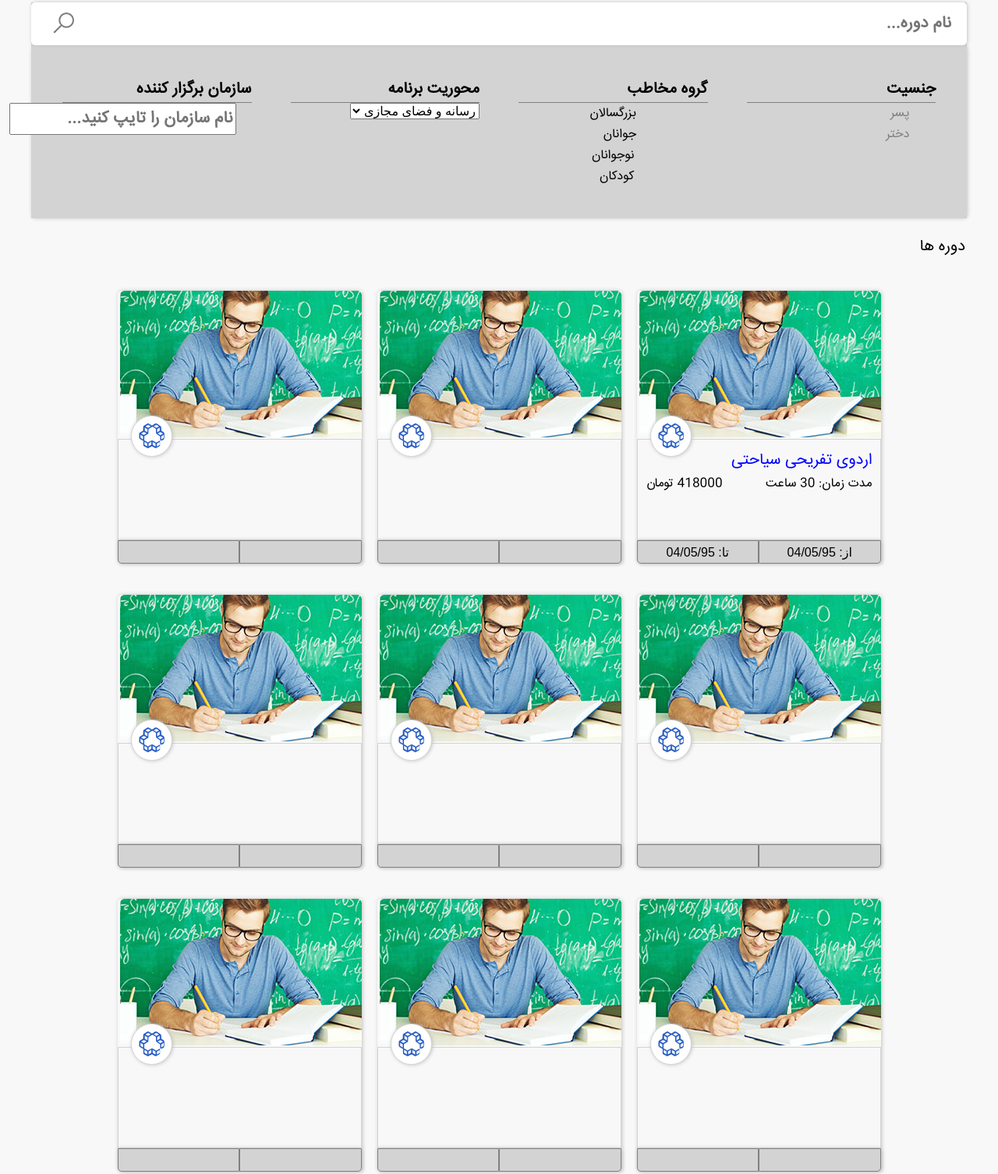
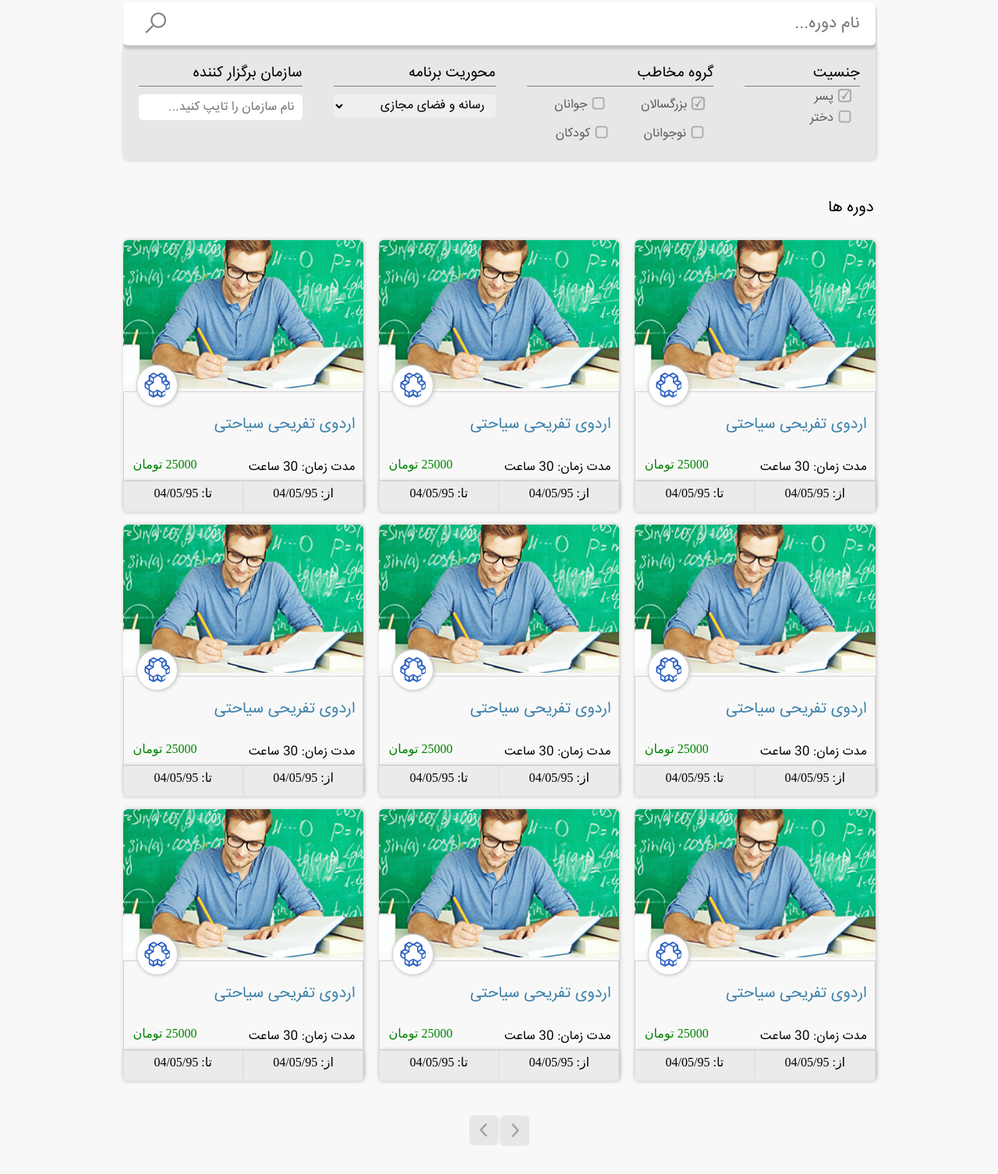
Before and after one commit to roshan50/QomFaraghat, a plain HTML site: page index.html in a window 1280 px wide. Shown: the part 405-1911 px from the top of the page at 78% size. Drawn offline with Linux system fonts and the light colour scheme; files that its build step writes are made by us from their sources.

Commit message:
search and course styles

```diff
--- a/index.html
+++ b/index.html
@@ -52,11 +52,11 @@
 									جنسیت
 								</div>
 								<div class="search--radio">
-									<input id="m1" type="radio" name="gender" value="male" checked />
-									<label for="m1"><span></span> پسر</label>
+									<input id="male" type="radio" name="gender" value="male" checked />
+									<label for="male"><span></span> پسر</label>
 									<br>
-	  							<input id="m2" type="radio" name="gender" value="female">
-									<label for="m2"><span></span> دختر</label>
+	  							<input id="female" type="radio" name="gender" value="female">
+									<label for="female"><span></span> دختر</label>
 									<br>
 								</div>
 							</div>
@@ -64,14 +64,18 @@
 								<div class="search--inner-title">
 									گروه مخاطب
 								</div>
-								<div class="search--radio">
+								<div class="search--radio search--radio__audiance">
 									<div class="radio--row">
-										<input type="radio" name="audiance" value="male" checked> بزرگسالان<br>
-	  								<input type="radio" name="audiance" value="female"> جوانان<br>
+										<input id="adults" type="radio" name="audiance" value="adults" checked/>
+										<label for="adults"><span></span> بزرگسالان</label>
+	  								<input id="youngs" type="radio" name="audiance" value="youngs"/>
+										<label for="youngs"><span></span> جوانان</label>
 									</div>
 									<div class="radio--row">
-										<input type="radio" name="audiance" value="male" checked> نوجوانان<br>
-	  								<input type="radio" name="audiance" value="female"> کودکان<br>
+										<input id="youths" type="radio" name="audiance" value="youths"/>
+										<label for="youths"><span></span> نوجوانان</label>
+	  								<input id="children" type="radio" name="audiance" value="children"/>
+										<label for="children"><span></span>  کودکان</label>
 									</div>
 								</div>
 							</div>
@@ -79,11 +83,11 @@
 								<div class="search--inner-title">
 									محوریت برنامه
 								</div>
-								<div class="search--select">
-									<select>
+								<div class="search--plan--select">
+									<select name="plan" class="search--select">
 									 	<option value="media">رسانه و فضای مجازی</option>
-									 	<option value="saab">Saab</option>
-									 	<option value="audi">Audi</option>
+									 	<option value="saab">پلن 1</option>
+									 	<option value="audi">پلن 2</option>
 									</select>
 								</div>
 							</div>
@@ -91,8 +95,8 @@
 								<div class="search--inner-title">
 									سازمان برگزار کننده
 								</div>
-								<div class="search--input">
-									<input type="text" name="organ" value="" placeholder="نام سازمان را تایپ کنید...">
+								<div class="search--input-parent">
+									<input class="search--input__organ" type="text" name="organ" value="" placeholder="نام سازمان را تایپ کنید...">
 								</div>
 							</div>
 						</div>
@@ -103,14 +107,14 @@
 				<div class="terms--title">دوره ها</div>
 				<div class="terms--contents">
 					<div class="terms--contents--item">
-						<div class="box--img">
-							<img src="./_assets/imgs/item.jpg" alt="course">
+						<div class="box--img__div">
+							<img class="box--img" src="./_assets/imgs/item.jpg" alt="course">
 						</div>
 						<div class="box--content">
 							<div class="box--content--title">اردوی تفریحی سیاحتی</div>
 							<div class="box--content--time-cost">
 								<div class="box--content--time">مدت زمان: 30 ساعت</div>
-								<div class="box--content--cost">418000 تومان</div>
+								<div class="box--content--cost">25000 تومان</div>
 							</div>
 						</div>
 						<div class="box--date">
@@ -122,136 +126,152 @@
 						</div>
 					</div>
 					<div class="terms--contents--item">
-						<div class="box--img">
-							<img src="./_assets/imgs/item.jpg" alt="course">
+						<div class="box--img__div">
+							<img class="box--img" src="./_assets/imgs/item.jpg" alt="course">
 						</div>
 						<div class="box--content">
-							<div class="box--content--title"></div>
-							<div class="box--content--time"></div>
-							<div class="box--content--cost"></div>
+							<div class="box--content--title">اردوی تفریحی سیاحتی</div>
+							<div class="box--content--time-cost">
+								<div class="box--content--time">مدت زمان: 30 ساعت</div>
+								<div class="box--content--cost">25000 تومان</div>
+							</div>
 						</div>
 						<div class="box--date">
-							<div class="box--date__start"></div>
-							<div class="box--date__end"></div>
+							<div class="box--date__start"> از: 04/05/95</div>
+							<div class="box--date__end">تا: 04/05/95</div>
 						</div>
 						<div class="box--logo">
 							<img src="./_assets/imgs/box-logo.png" alt="" class="box--logo--img">
 						</div>
 					</div>
 					<div class="terms--contents--item">
-						<div class="box--img">
-							<img src="./_assets/imgs/item.jpg" alt="course">
+						<div class="box--img__div">
+							<img class="box--img" src="./_assets/imgs/item.jpg" alt="course">
 						</div>
 						<div class="box--content">
-							<div class="box--content--title"></div>
-							<div class="box--content--time"></div>
-							<div class="box--content--cost"></div>
+							<div class="box--content--title">اردوی تفریحی سیاحتی</div>
+							<div class="box--content--time-cost">
+								<div class="box--content--time">مدت زمان: 30 ساعت</div>
+								<div class="box--content--cost">25000 تومان</div>
+							</div>
 						</div>
 						<div class="box--date">
-							<div class="box--date__start"></div>
-							<div class="box--date__end"></div>
+							<div class="box--date__start"> از: 04/05/95</div>
+							<div class="box--date__end">تا: 04/05/95</div>
 						</div>
 						<div class="box--logo">
 							<img src="./_assets/imgs/box-logo.png" alt="" class="box--logo--img">
 						</div>
 					</div>
 					<div class="terms--contents--item">
-						<div class="box--img">
-							<img src="./_assets/imgs/item.jpg" alt="course">
+						<div class="box--img__div">
+							<img class="box--img" src="./_assets/imgs/item.jpg" alt="course">
 						</div>
 						<div class="box--content">
-							<div class="box--content--title"></div>
-							<div class="box--content--time"></div>
-							<div class="box--content--cost"></div>
+							<div class="box--content--title">اردوی تفریحی سیاحتی</div>
+							<div class="box--content--time-cost">
+								<div class="box--content--time">مدت زمان: 30 ساعت</div>
+								<div class="box--content--cost">25000 تومان</div>
+							</div>
 						</div>
 						<div class="box--date">
-							<div class="box--date__start"></div>
-							<div class="box--date__end"></div>
+							<div class="box--date__start"> از: 04/05/95</div>
+							<div class="box--date__end">تا: 04/05/95</div>
 						</div>
 						<div class="box--logo">
 							<img src="./_assets/imgs/box-logo.png" alt="" class="box--logo--img">
 						</div>
 					</div>
 					<div class="terms--contents--item">
-						<div class="box--img">
-							<img src="./_assets/imgs/item.jpg" alt="course">
+						<div class="box--img__div">
+							<img class="box--img" src="./_assets/imgs/item.jpg" alt="course">
 						</div>
 						<div class="box--content">
-							<div class="box--content--title"></div>
-							<div class="box--content--time"></div>
-							<div class="box--content--cost"></div>
+							<div class="box--content--title">اردوی تفریحی سیاحتی</div>
+							<div class="box--content--time-cost">
+								<div class="box--content--time">مدت زمان: 30 ساعت</div>
+								<div class="box--content--cost">25000 تومان</div>
+							</div>
 						</div>
 						<div class="box--date">
-							<div class="box--date__start"></div>
-							<div class="box--date__end"></div>
+							<div class="box--date__start"> از: 04/05/95</div>
+							<div class="box--date__end">تا: 04/05/95</div>
 						</div>
 						<div class="box--logo">
 							<img src="./_assets/imgs/box-logo.png" alt="" class="box--logo--img">
 						</div>
 					</div>
 					<div class="terms--contents--item">
-						<div class="box--img">
-							<img src="./_assets/imgs/item.jpg" alt="course">
+						<div class="box--img__div">
+							<img class="box--img" src="./_assets/imgs/item.jpg" alt="course">
 						</div>
 						<div class="box--content">
-							<div class="box--content--title"></div>
-							<div class="box--content--time"></div>
-							<div class="box--content--cost"></div>
+							<div class="box--content--title">اردوی تفریحی سیاحتی</div>
+							<div class="box--content--time-cost">
+								<div class="box--content--time">مدت زمان: 30 ساعت</div>
+								<div class="box--content--cost">25000 تومان</div>
+							</div>
 						</div>
 						<div class="box--date">
-							<div class="box--date__start"></div>
-							<div class="box--date__end"></div>
+							<div class="box--date__start"> از: 04/05/95</div>
+							<div class="box--date__end">تا: 04/05/95</div>
 						</div>
 						<div class="box--logo">
 							<img src="./_assets/imgs/box-logo.png" alt="" class="box--logo--img">
 						</div>
 					</div>
 					<div class="terms--contents--item">
-						<div class="box--img">
-							<img src="./_assets/imgs/item.jpg" alt="course">
+						<div class="box--img__div">
+							<img class="box--img" src="./_assets/imgs/item.jpg" alt="course">
 						</div>
 						<div class="box--content">
-							<div class="box--content--title"></div>
-							<div class="box--content--time"></div>
-							<div class="box--content--cost"></div>
+							<div class="box--content--title">اردوی تفریحی سیاحتی</div>
+							<div class="box--content--time-cost">
+								<div class="box--content--time">مدت زمان: 30 ساعت</div>
+								<div class="box--content--cost">25000 تومان</div>
+							</div>
 						</div>
 						<div class="box--date">
-							<div class="box--date__start"></div>
-							<div class="box--date__end"></div>
+							<div class="box--date__start"> از: 04/05/95</div>
+							<div class="box--date__end">تا: 04/05/95</div>
 						</div>
 						<div class="box--logo">
 							<img src="./_assets/imgs/box-logo.png" alt="" class="box--logo--img">
 						</div>
 					</div>
 					<div class="terms--contents--item">
-						<div class="box--img">
-							<img src="./_assets/imgs/item.jpg" alt="course">
+						<div class="box--img__div">
+							<img class="box--img" src="./_assets/imgs/item.jpg" alt="course">
 						</div>
 						<div class="box--content">
-							<div class="box--content--title"></div>
-							<div class="box--content--time"></div>
-							<div class="box--content--cost"></div>
+							<div class="box--content--title">اردوی تفریحی سیاحتی</div>
+							<div class="box--content--time-cost">
+								<div class="box--content--time">مدت زمان: 30 ساعت</div>
+								<div class="box--content--cost">25000 تومان</div>
+							</div>
 						</div>
 						<div class="box--date">
-							<div class="box--date__start"></div>
-							<div class="box--date__end"></div>
+							<div class="box--date__start"> از: 04/05/95</div>
+							<div class="box--date__end">تا: 04/05/95</div>
 						</div>
 						<div class="box--logo">
 							<img src="./_assets/imgs/box-logo.png" alt="" class="box--logo--img">
 						</div>
 					</div>
 					<div class="terms--contents--item">
-						<div class="box--img">
-							<img src="./_assets/imgs/item.jpg" alt="course">
+						<div class="box--img__div">
+							<img class="box--img" src="./_assets/imgs/item.jpg" alt="course">
 						</div>
 						<div class="box--content">
-							<div class="box--content--title"></div>
-							<div class="box--content--time"></div>
-							<div class="box--content--cost"></div>
+							<div class="box--content--title">اردوی تفریحی سیاحتی</div>
+							<div class="box--content--time-cost">
+								<div class="box--content--time">مدت زمان: 30 ساعت</div>
+								<div class="box--content--cost">25000 تومان</div>
+							</div>
 						</div>
 						<div class="box--date">
-							<div class="box--date__start"></div>
-							<div class="box--date__end"></div>
+							<div class="box--date__start"> از: 04/05/95</div>
+							<div class="box--date__end">تا: 04/05/95</div>
 						</div>
 						<div class="box--logo">
 							<img src="./_assets/imgs/box-logo.png" alt="" class="box--logo--img">
@@ -270,7 +290,7 @@
 			<div class="permission">
 				<div class="permission--content">
 					<p>
-
+لورم ایپسوم متن ساختگی با تولید سادگی نامفهوم از صنعت چاپ و با استفاده از طراحان گرافیک است. چاپگرها و متون بلکه روزنامه و مجله در ستون و سطرآنچنان که لازم است و برای شرایط فعلی تکنولوژی مورد نیاز و کاربردهای متنوع با هدف بهبود ابزارهای کاربردی می باشد. کتابهای زیادی در شصت و سه درصد گذشته، حال و آینده شناخت فراوان جامعه و متخصصان را می طلبد تا با نرم افزارها شناخت بیشتری را برای طراحان رایانه ای علی الخصوص طراحان خلاقی و فرهنگ پیشرو در زبان فارسی ایجاد کرد. در این صورت می توان امید داشت که تمام و دشواری موجود در ارائه راهکارها و شرایط سخت تایپ به پایان رسد وزمان مورد نیاز شامل حروفچینی دستاوردهای اصلی و جوابگوی سوالات پیوسته اهل دنیای موجود طراحی اساسا مورد استفاده قرار گیرد.
 					</p>
 				</div>
 				<div class="permission--logo">
--- a/style.css
+++ b/style.css
@@ -107,11 +107,12 @@ header{
 	/*border: 1px solid purple;*/
 }
 .wraper{
-	width: 1200px;
+	width: 965px;
 }
 .search{
 	/*border: 1px solid red;*/
-	background-color: lightgray;
+	background-color: #e7e7e7;
+	border-radius: 5px;
 }
 .search--top-bar{
 	display: flex;
@@ -119,7 +120,7 @@ header{
 }
 .search--input__div{
 	width: 100%;
-	box-shadow: 1px 0px 5px #c2c2c2;
+	box-shadow: 1px 5px 3px #c2c2c2;
 	border-radius: 5px;
 }
 .search--input{
@@ -131,7 +132,7 @@ header{
 	padding-right: 20px;
 	font-family: iransans;
 	font-size: 21px;
-	font-weight: 700;
+	font-weight: 500;
 }
 .search--icon{
 	position: absolute;
@@ -148,7 +149,7 @@ header{
 }
 .search--inner-content{
 	display: inline-flex;
-	padding: 15px;
+	/*padding: 15px;*/
 	box-shadow: 1px 0px 5px #c2c2c2;
 	border-radius: 5px;
 	width: 100%;
@@ -156,15 +157,18 @@ header{
 .search--inner-title{
 	border-bottom: 1px solid gray;
 	font-family: iransans;
-	font-size: 20px;
-	font-weight: 700;
+	font-size: 19px;
+	font-weight: 500;
 }
 .search--gender{
 	/*border: 1px solid red;*/
-	padding: 25px;
-	width: 25%;
+	padding: 20px;
+	width: 20%;
 }
 
+.search--radio__audiance{
+	/*display: flex;*/
+}
 
 
 input[type="radio"] {
@@ -172,8 +176,10 @@ input[type="radio"] {
 }
 
 input[type="radio"] + label {
-    color:gray;
+    color:#5c5c5c;
     font-family:iransans;
+		margin-left: 35px;
+		margin-top: 10px;
 }
 
 input[type="radio"] + label span {
@@ -185,11 +191,14 @@ input[type="radio"] + label span {
     /*background:url(./_assets/imgs/check_radio_sheet.png) -38px top no-repeat;*/
 		background:url(./_assets/imgs/checkbox_unchecked.png) no-repeat;
 		cursor:pointer;
+		background-size: 100% 100%;
 }
 
 input[type="radio"]:checked + label span {
     /*background:url(./_assets/imgs/check_radio_sheet.png) -57px top no-repeat;*/
 		background:url(./_assets/imgs/checkbox_checked.png) no-repeat;
+		background-size: 100% 100%;
+
 }
 
 .radio--row{
@@ -199,37 +208,57 @@ input[type="radio"]:checked + label span {
 }
 .search--audiance{
 	/*border: 1px solid pink;*/
-	padding: 25px;
-	width: 25%;
+	padding: 20px;
+	width: 30%;
 }
 .search--plan{
 	/*border: 1px solid blue;*/
-	padding: 25px;
-	width: 25%;
+	padding: 20px;
+	width: 26%;
+}
+.search--plan--select{
+	margin-top: 10px;
+}
+.search--select{
+	font-family:iransans;
+	width: 208px;
+	height: 30px;
+	border:none;
+	border-radius: 5px;
+	padding-right: 10px;
 }
 .search--organ{
 	/*border: 1px solid yellow;*/
-	padding: 25px;
-	width: 25%;
+	padding: 20px;
+	width: 26%;
+}
+.search--input__organ{
+	border: none;
+	width: 210px;
+	height: 33px;
+	border-radius: 5px;
+	padding: 10px;
+	margin-top: 10px;
+	font-family:iransans;
 }
 
 .terms--title{
 	font-family: iransans;
 	font-size: 20px;
-	padding: 20px 2px;
+	padding: 45px 2px 25px 0;
 }
 .terms--contents {
   display: flex;
   flex-wrap: wrap;
-  justify-content: center;
+  justify-content: space-between;
 	/*border: 1px solid blue;*/
 
 }
 .terms--contents--item{
 	/*border: 1px solid orange;*/
-	width: 313px;
-	height: 350px;
-	margin: 20px 10px;
+	width: 32%;
+	height: 345px;
+	margin-bottom: 20px;
 	box-shadow: 1px 0px 5px #c2c2c2;
 	border-radius: 5px;
 	position: relative;
@@ -243,41 +272,49 @@ input[type="radio"]:checked + label span {
 .box--content{
 	border: 1px solid lightgray;
 	width: 100%;
-	height: 130px;
+	height: 115px;
 	font-family: iransans;
 	padding: 10px;
 }
+.box--img{
+	border-radius: 5px;
+}
 .box--content--title{
 	font-size: 20px;
-	color: blue;
+	color: #3d82aa;
+	margin-top:15px;
+	margin-bottom:25px;
+
 }
 .box--content--time-cost{
 	display: flex;
 	position: relative;
+	margin-bottom:12px;
 }
 .box--content--cost{
 	position: absolute;
-	left: 2px
-		/*color: green;*/
+	left: 2px;
+	color: green;
+	font-family: B Yekan Regular;
 }
 .box--date{
-	background-color: lightgray;
+	background-color: #ebebeb;
 	box-shadow: 1px 0px 5px #c2c2c2;
-	border-radius: 0 5px 0 5px;
+	border-radius: 0 5px 5px 0;
 	width: 100%;
-	height: 30px;
+	height: 40px;
 	display: flex;
-
+	font-family: B Yekan Regular;
 }
 .box--date__start{
-	border: 1px solid gray;
+	border: 1px solid #e1e1e1;
 	border-radius: 0 0 5px 0;
 	width: 50%;
 	text-align: center;
 	padding-top: 5px;
 }
 .box--date__end{
-	border: 1px solid gray;
+	border: 1px solid #e1e1e1;
 	border-radius: 0 0 0 5px;
 	width: 50%;
 	text-align: center;
@@ -303,6 +340,8 @@ input[type="radio"]:checked + label span {
 .terms--arrows{
 	display: flex;
 	justify-content: center;
+	margin-bottom: 67px;
+	margin-top: 28px;
 }
 
 footer{
@@ -310,9 +349,11 @@ footer{
 	justify-content: center;
 }
 .permission{
-	background-color: lightgray;
-	/*width: 1200px;*/
+	background-color: #ebebeb;
+	padding: 35px;
 	position: relative;
+	font-family: iransans;
+	display: flex;
 }
 .permission--logo{
 	/*position: absolute;*/
@@ -320,6 +361,7 @@ footer{
 .copy{
 	display: flex;
 	position: relative;
+	font-family: iransans;
 }
 .copy--navac{
 	display: flex;
@@ -328,53 +370,21 @@ footer{
 	padding: 2px;
 }
 .navac--info{
+	display: flex;
+	flex-direction: column;
+	align-items: center;
 	padding: 5px;
 	position: relative;
+	/*font-family: Myriad Arabic Bold;*/
+	font-size: 12px;
 }
 .navac--info__en{
-	position: absolute;
 	left:2px;
-
+	/*font-family: Arial Regular;*/
+	font-size: 11px;
 }
-
-
-.squaredFour {
-  width: 20px;
-  position: relative;
-  margin: 20px auto;
-  label {
-    width: 20px;
-    height: 20px;
-    cursor: pointer;
-    position: absolute;
-    top: 0;
-    left: 0;
-    background: #fcfff4;
-    background: linear-gradient(top, #fcfff4 0%, #dfe5d7 40%, #b3bead 100%);
-    border-radius: 4px;
-    box-shadow: inset 0px 1px 1px white, 0px 1px 3px rgba(0,0,0,0.5);
-    &:after {
-      content: '';
-      width: 9px;
-      height: 5px;
-      position: absolute;
-      top: 4px;
-      left: 4px;
-      border: 3px solid #333;
-      border-top: none;
-      border-right: none;
-      background: transparent;
-      opacity: 0;
-      transform: rotate(-45deg);
-    }
-    &:hover::after {
-      opacity: 0.5;
-    }
-  }
-  input[type=radio] {
-    visibility: hidden;
-    &:checked + label:after {
-      opacity: 1;
-    }
-  }
+.navac-logo{
+	margin-top: 5px;
+	margin-right: 25px;
+	margin-left: 0;
 }
```
Also changed, not shown: _assets/imgs/checkbox-unchecked.jpg (deleted).
